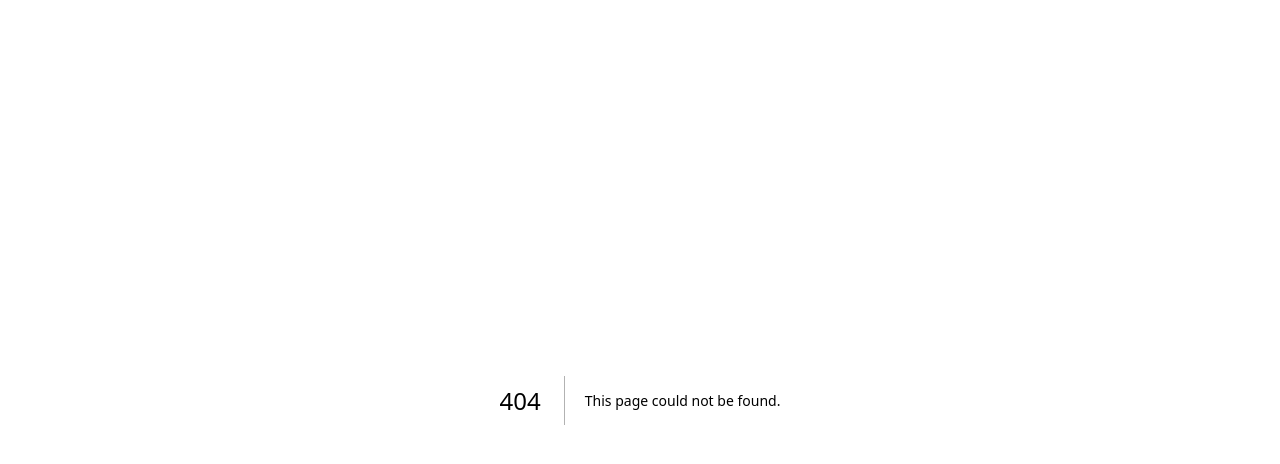
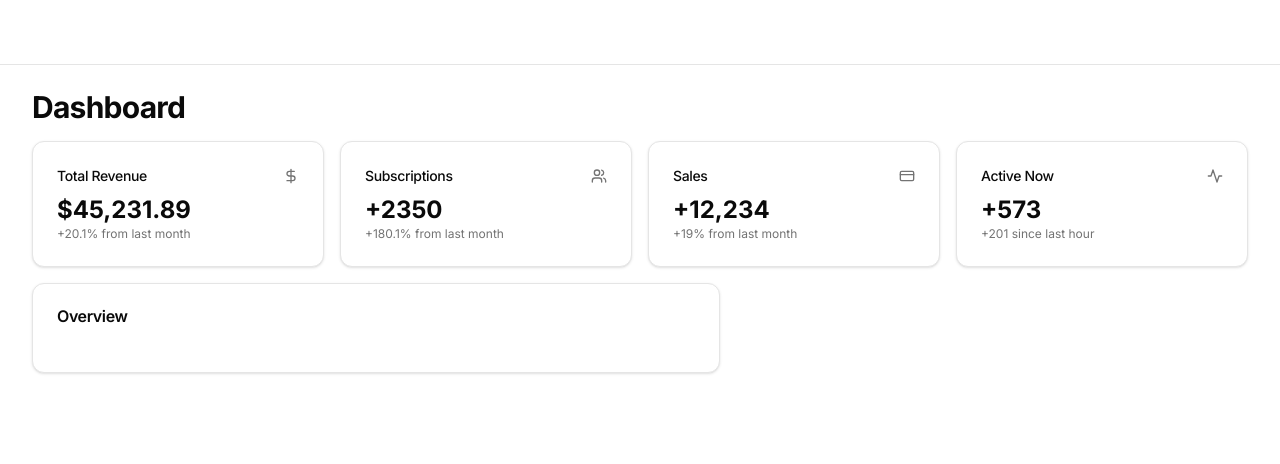
Before and after one commit to ibrahimraimi/craftform, a Next.js app: page /builder in a window 1280 px wide. Before the commit this address had no page. Shown: the top 464 px of the page. Built offline with nearby package versions, Linux system fonts and the light colour scheme.

Commit message:
feat: add builder dashboard

```diff
--- /dev/null
+++ b/app/(dashboard)/builder/page.tsx
@@ -0,0 +1,140 @@
+"use client";
+
+import { MainNav } from "@/components/main-nav";
+import { Card, CardContent, CardHeader, CardTitle } from "@/components/ui/card";
+import { Search } from "@/components/ui/search";
+import { UserNav } from "@/components/ui/user-nav";
+
+export default function Component() {
+  return (
+    <div className="min-h-screen">
+      <div className="hidden flex-col md:flex">
+        <div className="border-b">
+          <div className="flex h-16 items-center px-4">
+            <div className="ml-auto flex items-center space-x-4">
+              {/* <Search /> */}
+              <UserNav />
+            </div>
+          </div>
+        </div>
+        <div className="flex-1 space-y-4 p-8 pt-6">
+          <div className="flex items-center justify-between space-y-2">
+            <h2 className="text-3xl font-bold tracking-tight">Dashboard</h2>
+          </div>
+
+          <div className="grid gap-4 md:grid-cols-2 lg:grid-cols-4">
+            <Card>
+              <CardHeader className="flex flex-row items-center justify-between space-y-0 pb-2">
+                <CardTitle className="text-sm font-medium">
+                  Total Revenue
+                </CardTitle>
+                <svg
+                  xmlns="http://www.w3.org/2000/svg"
+                  viewBox="0 0 24 24"
+                  fill="none"
+                  stroke="currentColor"
+                  strokeLinecap="round"
+                  strokeLinejoin="round"
+                  strokeWidth="2"
+                  className="h-4 w-4 text-muted-foreground"
+                >
+                  <path d="M12 2v20M17 5H9.5a3.5 3.5 0 0 0 0 7h5a3.5 3.5 0 0 1 0 7H6" />
+                </svg>
+              </CardHeader>
+              <CardContent>
+                <div className="text-2xl font-bold">$45,231.89</div>
+                <p className="text-xs text-muted-foreground">
+                  +20.1% from last month
+                </p>
+              </CardContent>
+            </Card>
+            <Card>
+              <CardHeader className="flex flex-row items-center justify-between space-y-0 pb-2">
+                <CardTitle className="text-sm font-medium">
+                  Subscriptions
+                </CardTitle>
+                <svg
+                  xmlns="http://www.w3.org/2000/svg"
+                  viewBox="0 0 24 24"
+                  fill="none"
+                  stroke="currentColor"
+                  strokeLinecap="round"
+                  strokeLinejoin="round"
+                  strokeWidth="2"
+                  className="h-4 w-4 text-muted-foreground"
+                >
+                  <path d="M16 21v-2a4 4 0 0 0-4-4H6a4 4 0 0 0-4 4v2" />
+                  <circle cx="9" cy="7" r="4" />
+                  <path d="M22 21v-2a4 4 0 0 0-3-3.87M16 3.13a4 4 0 0 1 0 7.75" />
+                </svg>
+              </CardHeader>
+              <CardContent>
+                <div className="text-2xl font-bold">+2350</div>
+                <p className="text-xs text-muted-foreground">
+                  +180.1% from last month
+                </p>
+              </CardContent>
+            </Card>
+            <Card>
+              <CardHeader className="flex flex-row items-center justify-between space-y-0 pb-2">
+                <CardTitle className="text-sm font-medium">Sales</CardTitle>
+                <svg
+                  xmlns="http://www.w3.org/2000/svg"
+                  viewBox="0 0 24 24"
+                  fill="none"
+                  stroke="currentColor"
+                  strokeLinecap="round"
+                  strokeLinejoin="round"
+                  strokeWidth="2"
+                  className="h-4 w-4 text-muted-foreground"
+                >
+                  <rect width="20" height="14" x="2" y="5" rx="2" />
+                  <path d="M2 10h20" />
+                </svg>
+              </CardHeader>
+              <CardContent>
+                <div className="text-2xl font-bold">+12,234</div>
+                <p className="text-xs text-muted-foreground">
+                  +19% from last month
+                </p>
+              </CardContent>
+            </Card>
+            <Card>
+              <CardHeader className="flex flex-row items-center justify-between space-y-0 pb-2">
+                <CardTitle className="text-sm font-medium">
+                  Active Now
+                </CardTitle>
+                <svg
+                  xmlns="http://www.w3.org/2000/svg"
+                  viewBox="0 0 24 24"
+                  fill="none"
+                  stroke="currentColor"
+                  strokeLinecap="round"
+                  strokeLinejoin="round"
+                  strokeWidth="2"
+                  className="h-4 w-4 text-muted-foreground"
+                >
+                  <path d="M22 12h-4l-3 9L9 3l-3 9H2" />
+                </svg>
+              </CardHeader>
+              <CardContent>
+                <div className="text-2xl font-bold">+573</div>
+                <p className="text-xs text-muted-foreground">
+                  +201 since last hour
+                </p>
+              </CardContent>
+            </Card>
+          </div>
+          <div className="grid gap-4 md:grid-cols-2 lg:grid-cols-7">
+            <Card className="col-span-4">
+              <CardHeader>
+                <CardTitle>Overview</CardTitle>
+              </CardHeader>
+              <CardContent className="pl-2">{/* <Overview /> */}</CardContent>
+            </Card>
+          </div>
+        </div>
+      </div>
+    </div>
+  );
+}
--- a/components/ui/user-nav.tsx
+++ b/components/ui/user-nav.tsx
@@ -17,7 +17,7 @@ export function UserNav() {
       <DropdownMenuTrigger asChild>
         <Button variant="ghost" className="relative h-8 w-8 rounded-full">
           <Avatar className="h-8 w-8">
-            <AvatarImage src="/avatars/01.png" alt="@shadcn" />
+            <AvatarImage src="./01.png" alt="@shadcn" />
             <AvatarFallback>SC</AvatarFallback>
           </Avatar>
         </Button>
```
Also changed, not shown: public/images/01.png (added).
